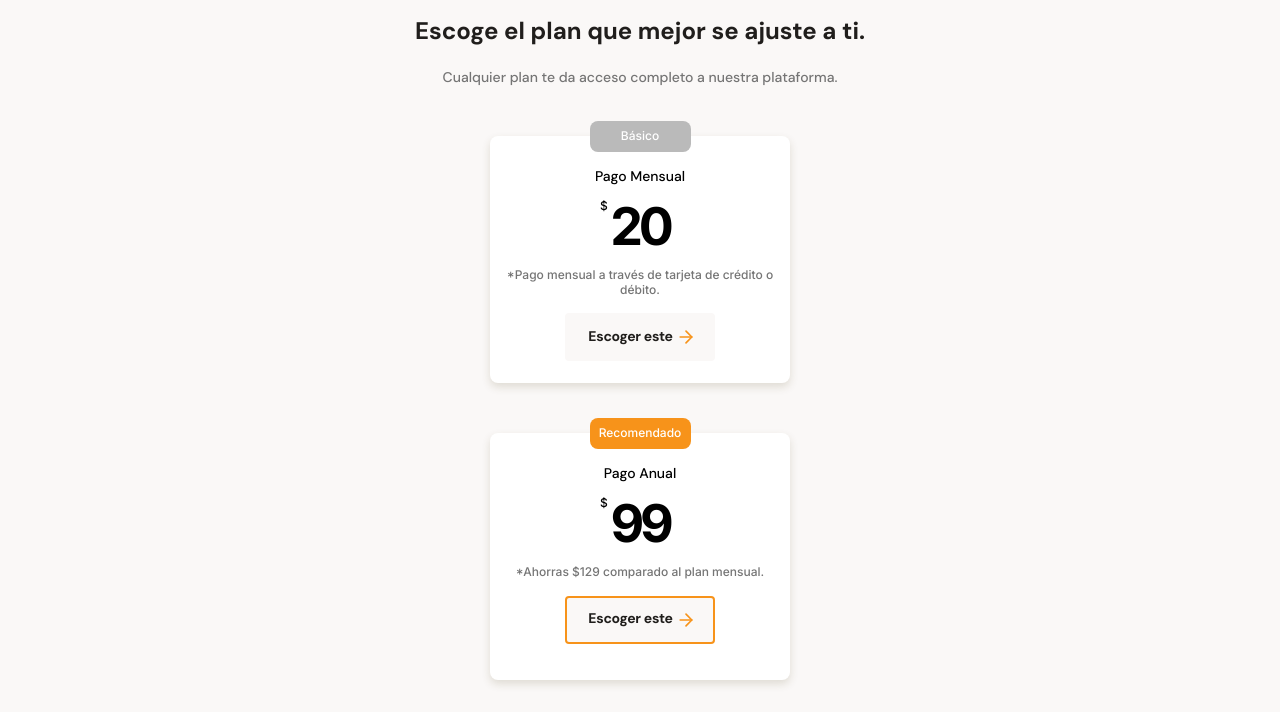
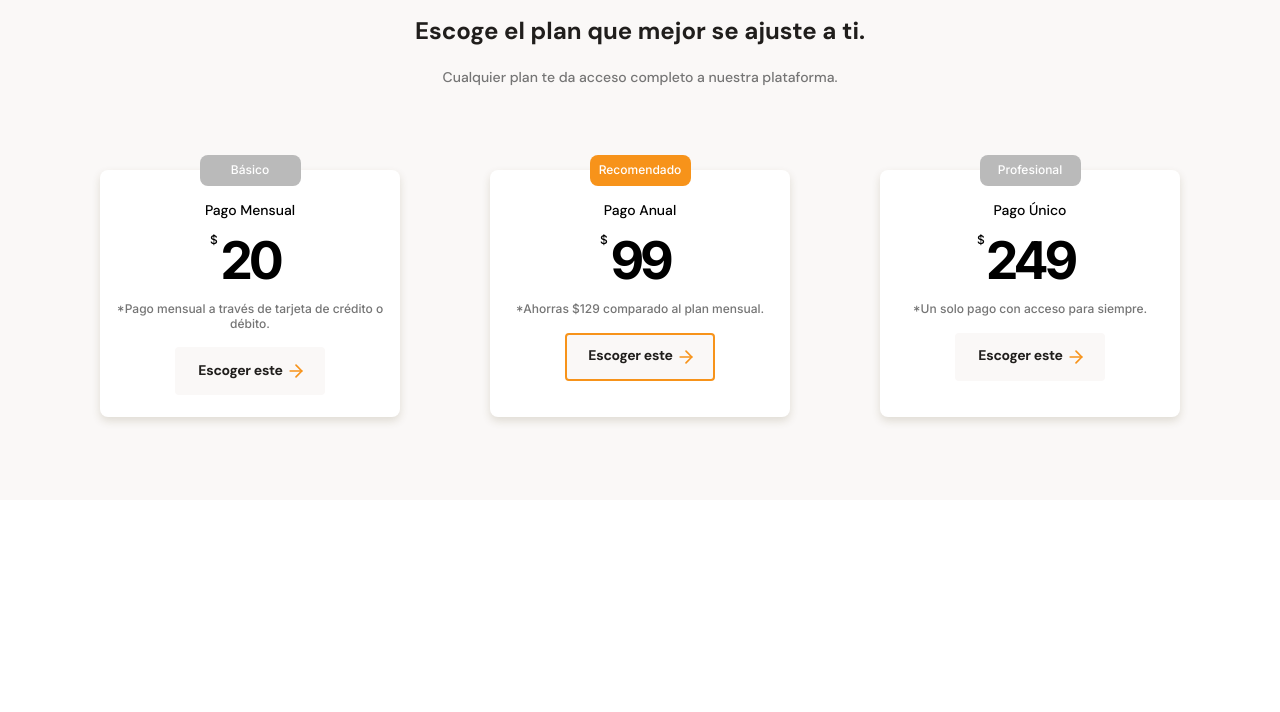
Before and after one commit to joshuabyte/BataBit, a plain HTML site: page index.html in a window 1280 px wide. Shown: the part 2640-3352 px from the top of the page. After the commit the page ends 3140 px from the top, so only its background shows below. Drawn offline with Linux system fonts and the light colour scheme.

Commit message:
Added and finished plans cards slider

```diff
--- a/css/style.css
+++ b/css/style.css
@@ -574,8 +574,20 @@ main {
   color: var(--dark-grey);
 }
 
+
+.plans-container--slider {
+  display: flex;
+  height: 316px;
+  padding: 0 65px 0;
+  gap: 20px;
+  overflow-x: scroll;
+  overscroll-behavior-x: contain;
+  scroll-snap-type: x proximity;
+}
+
 .plans-container--card {
   position: relative;
+  scroll-snap-align: center;
   width: 60%;
   min-width: 190px;
   max-width: 300px;
```
